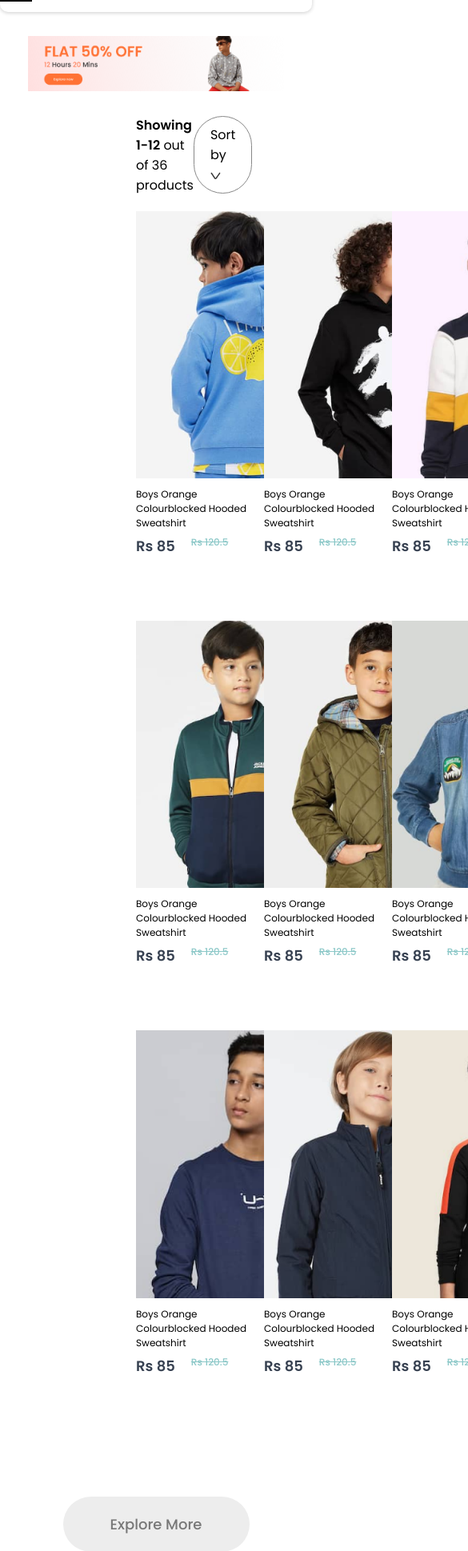
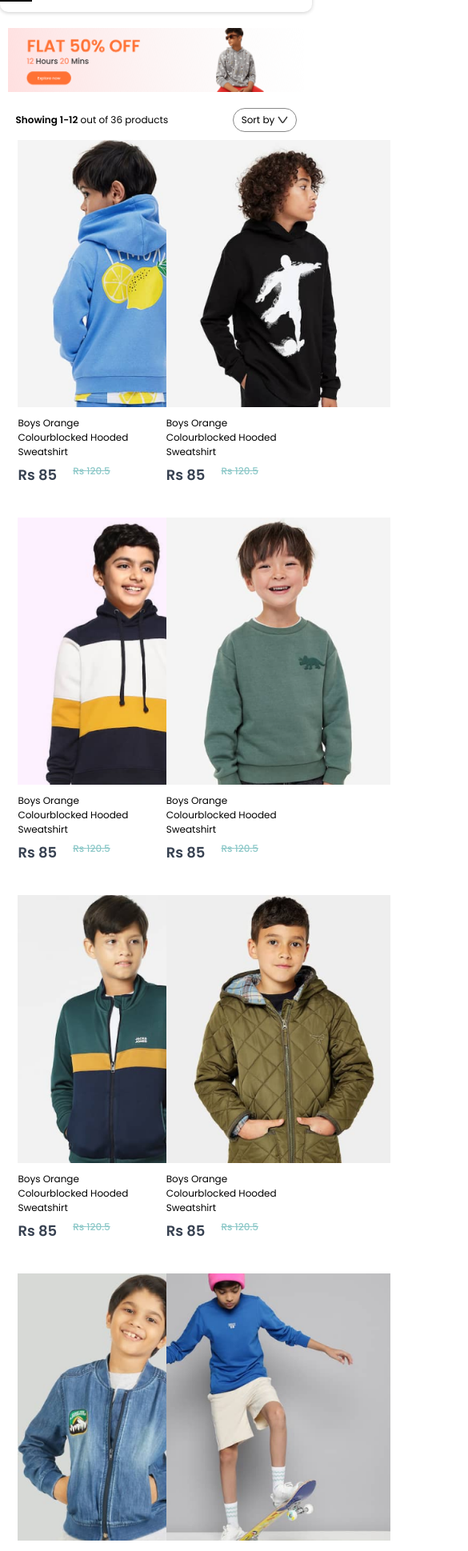
Before and after one commit to kethakabinoth/mania-frontend, a React (Create React App) app: page /kids in a window 390 px wide. Shown: the part 51-1990 px from the top of the page at 80% size, 585 px wide, since content can reach past the window. Built offline with nearby package versions, Linux system fonts and the light colour scheme.

Commit message:
create shopcategory responsive

```diff
--- a/src/Pages/css/ShopCategory.css
+++ b/src/Pages/css/ShopCategory.css
@@ -37,3 +37,55 @@
     font-size: 18px;
     font-weight: 500;
 }
+@media (max-width:1280px) {
+.shopcategory-baneer{
+    margin: 20px auto;
+    width: 90%;
+
+}
+.shopcategory-indexSort{
+    width:90%;
+    margin: auto;
+}
+
+.shopcategory-sort{
+    padding: 5px 10px;
+    font-size: 12px; /* Added a font-size value and a semicolon */
+}
+.shopcategory-indexSort p{
+    font-size: 12px;
+}
+.shopcategory-products{
+    width: 90%;
+    margin: 10px auto;
+    row-gap: 40px;
+}
+.shopcategory-products .item{
+    margin: auto;
+}
+.shopcategory-loadmore{
+    margin: 100px auto;
+    width: 200px;
+    height: 60px;
+    font-size: 16px;
+}
+}
+@media(max-width:800px){
+    .shopcategory-baneer{
+        width: 95%;
+    }
+    .shopcategory-products{
+        width: 95%;
+    }
+    .shopcategory-loadmore{
+        margin: 60px auto;
+        width: 150px;
+        height: 40px;
+        font-size: 13px;
+    }
+}
+@media(max-width:500px){
+    .shopcategory-products{
+        grid-template-columns: 1fr 1fr;
+    }
+}
```
